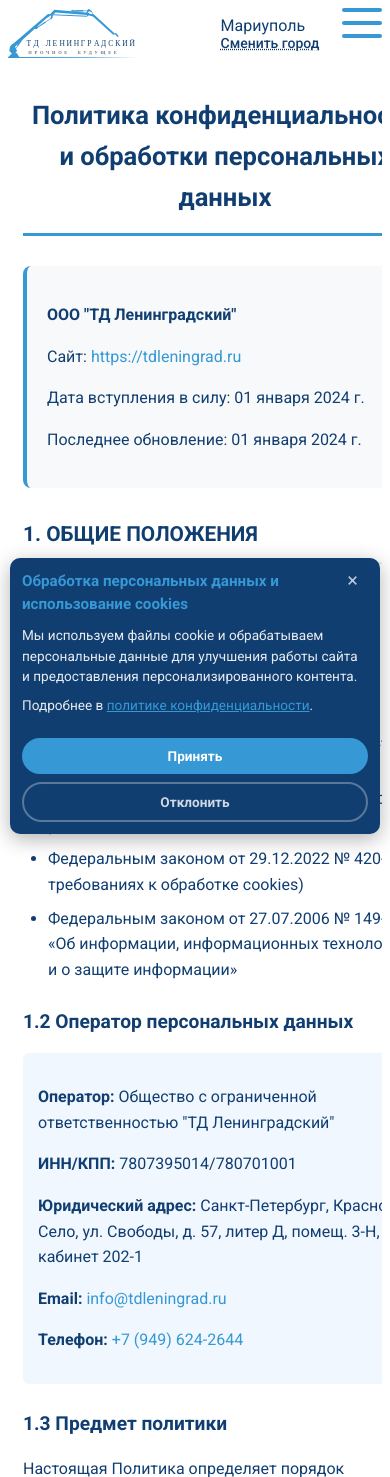
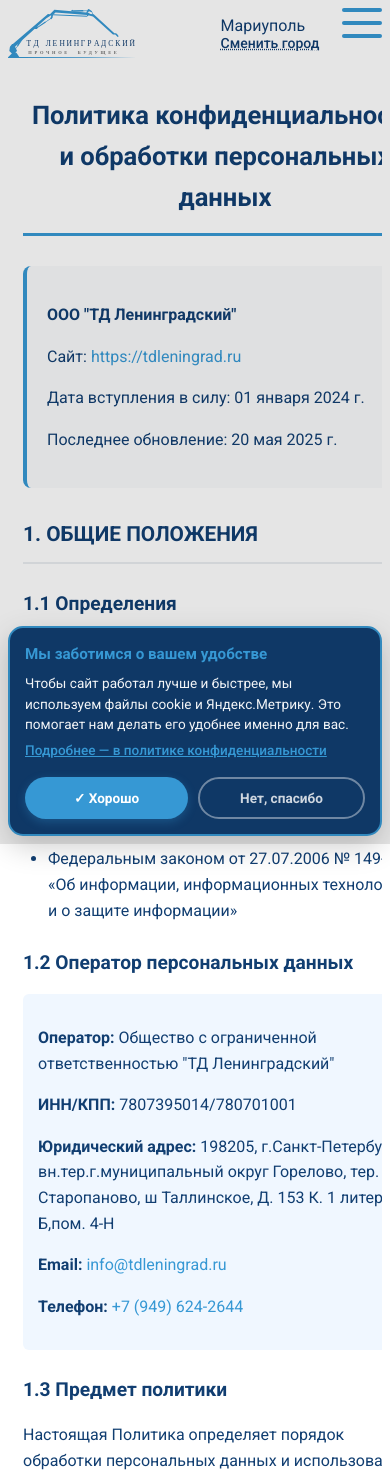
Before and after one commit to homyag/ntdlsite, a Django app: page /privacy/ in a window 390 px wide. Shown: the top 1477 px of the page. Run offline with Django 5.2, Linux system fonts and the light colour scheme; data comes from the database, SQL or seed files in the repository; parts of the project's set-up code (start-up, migrations or seed data) failed here and were passed over; some libraries are stand-ins or nearby versions.

Commit message:
fix: privacy policy

```diff
--- a/commonpages/templates/commonpages/privacy.html
+++ b/commonpages/templates/commonpages/privacy.html
@@ -303,7 +303,7 @@
             <p><strong>ООО "ТД Ленинградский"</strong></p>
             <p>Сайт: <a href="https://tdleningrad.ru">https://tdleningrad.ru</a></p>
             <p>Дата вступления в силу: 01 января 2024 г.</p>
-            <p>Последнее обновление: 01 января 2024 г.</p>
+            <p>Последнее обновление: 20 мая 2025 г.</p>
         </div>
 
         <section class="policy-section">
@@ -314,7 +314,6 @@
             <ul>
                 <li>Федеральным законом от 27.07.2006 № 152-ФЗ «О персональных данных»</li>
                 <li>Федеральным законом от 13.03.2006 № 38-ФЗ «О рекламе»</li>
-                <li>Федеральным законом от 29.12.2022 № 420-ФЗ (о требованиях к обработке cookies)</li>
                 <li>Федеральным законом от 27.07.2006 № 149-ФЗ «Об информации, информационных технологиях и о защите информации»</li>
             </ul>
 
@@ -322,7 +321,8 @@
             <div class="operator-info">
                 <p><strong>Оператор:</strong> Общество с ограниченной ответственностью "ТД Ленинградский"</p>
                 <p><strong>ИНН/КПП:</strong> 7807395014/780701001</p>
-                <p><strong>Юридический адрес:</strong> Санкт-Петербург, Красное Село, ул. Свободы, д. 57, литер Д, помещ. 3-Н, кабинет 202-1</p>
+                <p><strong>Юридический адрес:</strong> 198205, г.Санкт-Петербург, вн.тер.г.муниципальный округ Горелово,
+                    тер. Старопаново, ш Таллинское, Д. 153 К. 1 литера Б,пом. 4-Н</p>
                 <p><strong>Email:</strong> <a href="mailto:info@tdleningrad.ru">info@tdleningrad.ru</a></p>
                 <p><strong>Телефон:</strong> <a href="tel:+79496242644">+7 (949) 624-2644</a></p>
             </div>
@@ -749,8 +749,8 @@
 
             <h3>13.1 Ответственный за обработку персональных данных</h3>
             <div class="contact-info">
-                <p><strong>ФИО:</strong> [Указать ФИО ответственного лица]</p>
-                <p><strong>Должность:</strong> [Указать должность]</p>
+                <p><strong>ФИО:</strong> Попов А.А.</p>
+                <p><strong>Должность:</strong> Коммерческий директор</p>
                 <p><strong>Email:</strong> <a href="mailto:info@tdleningrad.ru">info@tdleningrad.ru</a></p>
                 <p><strong>Телефон:</strong> <a href="tel:+79496242644">+7 (949) 624-2644</a></p>
             </div>
@@ -758,16 +758,9 @@
             <h3>13.2 Контакты для обращений субъектов персональных данных</h3>
             <div class="contact-info">
                 <p><strong>Электронная почта:</strong> <a href="mailto:info@tdleningrad.ru">info@tdleningrad.ru</a></p>
-                <p><strong>Почтовый адрес:</strong> Санкт-Петербург, Красное Село, ул. Свободы, д. 57, литер Д, помещ. 3-Н, кабинет 202-1</p>
-                <p><strong>Время обработки обращений:</strong> В рабочие дни с 08:00 до 20:00 МСК</p>
-            </div>
-
-            <h3>13.3 Надзорный орган</h3>
-            <div class="contact-info">
-                <p><strong>Федеральная служба по надзору в сфере связи, информационных технологий и массовых коммуникаций (Роскомнадзор)</strong></p>
-                <p><strong>Адрес:</strong> 109074, Москва, Китайгородский проезд, 7, стр. 2</p>
-                <p><strong>Телефон:</strong> <a href="tel:+74959876808">8 (495) 987-68-08</a></p>
-                <p><strong>Сайт:</strong> <a href="https://rkn.gov.ru" target="_blank">https://rkn.gov.ru</a></p>
+                <p><strong>Почтовый адрес:</strong> 198205, г.Санкт-Петербург, вн.тер.г.муниципальный округ Горелово,
+                    тер. Старопаново, ш Таллинское, Д. 153 К. 1 литера Б,пом. 4-Н</p>
+                <p><strong>Время обработки обращений:</strong> В рабочие дни с 09:00 до 17:00 МСК</p>
             </div>
         </section>
 
@@ -789,7 +782,7 @@
         </section>
 
         <div class="policy-footer">
-            <p><strong>Дата последнего обновления:</strong> 01 января 2024 г.</p>
+            <p><strong>Дата последнего обновления:</strong> 20 мая 2024 г.</p>
             <p><strong>Версия документа:</strong> 1.0</p>
             <p class="policy-note">Настоящая Политика разработана в соответствии с требованиями федерального законодательства Российской Федерации и является публичным документом.</p>
         </div>
--- a/static/css/cookie-consent.css
+++ b/static/css/cookie-consent.css
@@ -1,48 +1,51 @@
 .cookie-consent {
     position: fixed;
-    bottom: 20px;
-    left: 20px;
-    right: 20px;
+    /* Для десктопа - справа в виде облачка */
+    bottom: 30px;
+    right: 30px;
+    left: auto;
+    width: 400px;
+    max-width: 400px;
     background-color: #113E71;
     color: white;
-    padding: 20px;
-    border-radius: 10px;
-    box-shadow: 0 5px 20px rgba(0, 0, 0, 0.3);
-    z-index: 9999;
+    padding: 25px;
+    border-radius: 15px;
+    box-shadow: 0 10px 30px rgba(0, 0, 0, 0.2);
+    z-index: 10000;
     display: none;
     font-family: 'Roboto', sans-serif;
-    animation: slideInUp 0.5s ease-out;
+    animation: slideInRight 0.6s ease-out;
+    border: 2px solid #3698D4;
 }
 
 .cookie-consent.show {
     display: block;
 }
 
-@keyframes slideInUp {
+/* Анимация появления справа */
+@keyframes slideInRight {
     from {
-        transform: translateY(100%);
+        transform: translateX(100%);
         opacity: 0;
     }
     to {
-        transform: translateY(0);
+        transform: translateX(0);
         opacity: 1;
     }
 }
 
 .cookie-consent-content {
     display: flex;
-    align-items: center;
-    justify-content: space-between;
+    flex-direction: column;
     gap: 20px;
 }
 
 .cookie-consent-text {
-    flex: 1;
     line-height: 1.5;
 }
 
 .cookie-consent-text h4 {
-    margin: 0 0 10px 0;
+    margin: 0 0 12px 0;
     color: #3698D4;
     font-size: 1.1rem;
     font-weight: 600;
@@ -50,28 +53,31 @@
 
 .cookie-consent-text p {
     margin: 0 0 8px 0;
-    font-size: 0.95rem;
-    color: rgba(255, 255, 255, 0.9);
+    font-size: 0.9rem;
+    color: rgba(255, 255, 255, 0.95);
 }
 
 .cookie-consent-link {
     color: #3698D4;
     text-decoration: underline;
     transition: color 0.3s ease;
+    font-weight: 500;
 }
 
 .cookie-consent-link:hover {
     color: #fff;
+    text-decoration: none;
 }
 
 .cookie-consent-actions {
     display: flex;
-    gap: 10px;
-    flex-shrink: 0;
+    gap: 12px;
+    justify-content: space-between;
 }
 
 .cookie-consent-btn {
-    padding: 10px 20px;
+    flex: 1;
+    padding: 12px 20px;
     border: none;
     border-radius: 50px;
     font-weight: 600;
@@ -87,97 +93,190 @@
 .cookie-consent-accept {
     background-color: #3698D4;
     color: white;
+    box-shadow: 0 3px 10px rgba(54, 152, 212, 0.3);
 }
 
 .cookie-consent-accept:hover {
     background-color: #2a7bb8;
     transform: translateY(-2px);
-    box-shadow: 0 5px 15px rgba(0, 0, 0, 0.2);
+    box-shadow: 0 6px 20px rgba(54, 152, 212, 0.4);
 }
 
 .cookie-consent-decline {
     background-color: transparent;
     color: rgba(255, 255, 255, 0.8);
-    border: 2px solid rgba(255, 255, 255, 0.3);
+    border: 2px solid rgba(255, 255, 255, 0.4);
 }
 
 .cookie-consent-decline:hover {
-    background-color: rgba(255, 255, 255, 0.1);
+    background-color: rgba(255, 255, 255, 0.15);
     color: white;
-    border-color: rgba(255, 255, 255, 0.5);
+    border-color: rgba(255, 255, 255, 0.7);
+    transform: translateY(-1px);
 }
 
-.cookie-consent-close {
-    position: absolute;
-    top: 10px;
-    right: 15px;
-    background: none;
-    border: none;
-    color: rgba(255, 255, 255, 0.7);
-    font-size: 20px;
-    cursor: pointer;
-    transition: color 0.3s ease;
-    padding: 0;
-    width: 25px;
-    height: 25px;
-    display: flex;
-    align-items: center;
-    justify-content: center;
+/* Скрываем/показываем контент в зависимости от размера экрана */
+.cookie-mobile-hide {
+    display: block;
 }
 
-.cookie-consent-close:hover {
-    color: white;
+.cookie-mobile-show {
+    display: none;
+}
+
+/* УБИРАЕМ стили для кнопки закрытия */
+.cookie-consent-close {
+    display: none !important;
+}
+
+/* Очень легкое затемнение только для мобильных */
+@media (max-width: 992px) {
+    .cookie-consent.show::before {
+        content: '';
+        position: fixed;
+        top: 0;
+        left: 0;
+        right: 0;
+        bottom: 0;
+        background-color: rgba(0, 0, 0, 0.1);
+        z-index: -1;
+        pointer-events: none;
+    }
 }
 
 /* Адаптивность */
+@media (max-width: 1200px) {
+    .cookie-consent {
+        right: 20px;
+        width: 350px;
+        max-width: 350px;
+    }
+}
+
+@media (max-width: 992px) {
+    .cookie-consent {
+        /* На планшетах и мобильных возвращаемся к полной ширине снизу */
+        bottom: 15px;
+        right: 15px;
+        left: 15px;
+        width: auto;
+        max-width: none;
+        animation: slideInUp 0.5s ease-out;
+    }
+
+    @keyframes slideInUp {
+        from {
+            transform: translateY(100%);
+            opacity: 0;
+        }
+        to {
+            transform: translateY(0);
+            opacity: 1;
+        }
+    }
+}
+
 @media (max-width: 768px) {
     .cookie-consent {
         bottom: 10px;
         left: 10px;
         right: 10px;
-        padding: 15px;
+        padding: 18px;
     }
 
     .cookie-consent-content {
-        flex-direction: column;
-        align-items: stretch;
         gap: 15px;
     }
 
     .cookie-consent-actions {
-        flex-direction: column;
-        gap: 8px;
+        gap: 12px;
     }
 
     .cookie-consent-btn {
-        width: 100%;
-        padding: 12px 20px;
+        padding: 12px 15px;
+        font-size: 0.9rem;
     }
 
     .cookie-consent-text h4 {
         font-size: 1rem;
+        margin-bottom: 10px;
     }
 
     .cookie-consent-text p {
         font-size: 0.9rem;
+        margin-bottom: 6px;
+    }
+
+    /* На мобильных показываем короткий текст */
+    .cookie-mobile-hide {
+        display: none;
+    }
+
+    .cookie-mobile-show {
+        display: block;
     }
 }
 
 @media (max-width: 480px) {
     .cookie-consent {
-        padding: 12px;
+        padding: 15px;
+        bottom: 8px;
+        left: 8px;
+        right: 8px;
+    }
+
+    .cookie-consent-content {
+        gap: 12px;
     }
 
     .cookie-consent-text h4 {
         font-size: 0.95rem;
+        margin-bottom: 8px;
     }
 
     .cookie-consent-text p {
         font-size: 0.85rem;
+        margin-bottom: 5px;
     }
 
     .cookie-consent-btn {
+        padding: 11px 12px;
         font-size: 0.85rem;
-        padding: 10px 15px;
+    }
+
+    .cookie-consent-actions {
+        gap: 10px;
     }
 }
+
+@media (max-width: 360px) {
+    .cookie-consent {
+        padding: 12px;
+        bottom: 5px;
+        left: 5px;
+        right: 5px;
+    }
+
+    .cookie-consent-content {
+        gap: 10px;
+    }
+
+    .cookie-consent-text h4 {
+        font-size: 0.9rem;
+        margin-bottom: 6px;
+    }
+
+    .cookie-consent-text p {
+        font-size: 0.8rem;
+        margin-bottom: 4px;
+    }
+
+    .cookie-consent-btn {
+        padding: 10px 10px;
+        font-size: 0.8rem;
+    }
+
+    .cookie-consent-actions {
+        gap: 8px;
+    }
+}
--- a/templates/includes/cookie_consent.html
+++ b/templates/includes/cookie_consent.html
@@ -1,22 +1,25 @@
-<!-- templates/includes/cookie_consent.html -->
 <div id="cookie-consent" class="cookie-consent">
-    <button class="cookie-consent-close" id="cookie-consent-close" aria-label="Закрыть">&times;</button>
     <div class="cookie-consent-content">
         <div class="cookie-consent-text">
-            <h4>Обработка персональных данных и использование cookies</h4>
+            <h4>Мы заботимся о вашем удобстве</h4>
             <p>
-                Мы используем файлы cookie и обрабатываем персональные данные для улучшения работы сайта и предоставления персонализированного контента.
+                Чтобы сайт работал лучше и быстрее, мы используем файлы cookie и Яндекс.Метрику.
+                Это помогает нам делать его удобнее именно для вас.
             </p>
-            <p>
-                Подробнее в <a href="{% url 'privacy' %}" class="cookie-consent-link" target="_blank">политике конфиденциальности</a>.
+            <p class="cookie-mobile-hide">
+                В соответствии с законодательством РФ мы обязаны уведомить вас об этом.
+                <a href="{% url 'privacy' %}" class="cookie-consent-link" target="_blank">Подробнее — в политике конфиденциальности</a>.
+            </p>
+            <p class="cookie-mobile-show">
+                <a href="{% url 'privacy' %}" class="cookie-consent-link" target="_blank">Подробнее — в политике конфиденциальности</a>
             </p>
         </div>
         <div class="cookie-consent-actions">
             <button class="cookie-consent-btn cookie-consent-accept" id="cookie-consent-accept">
-                Принять
+                ✓ Хорошо
             </button>
             <button class="cookie-consent-btn cookie-consent-decline" id="cookie-consent-decline">
-                Отклонить
+                Нет, спасибо
             </button>
         </div>
     </div>
```
Also changed, not shown: static/js/cookieConsent.js (+50 -6 lines).
